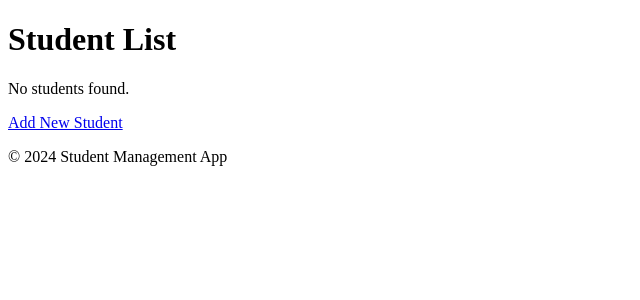
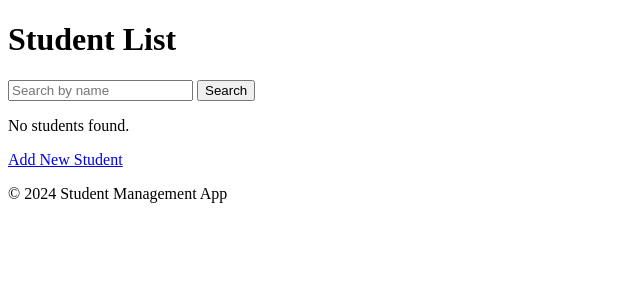
Before and after one commit to uocli/gng5300a-student-management, a Django app: page / in a window 1280 px wide. Shown: the part 116-416 px from the top of the page, without its empty margins (0-640 px from the left). Run offline with Django 4.2, Linux system fonts and the light colour scheme; data that the repository does not hold is empty.

Commit message:
Added Student Search

```diff
--- a/student_management/api/forms.py
+++ b/student_management/api/forms.py
@@ -13,6 +13,10 @@ class StudentForm(forms.ModelForm):
             "enrollment_date",
             "grade",
         ]
+        widgets = {
+            "date_of_birth": forms.DateInput(attrs={"type": "date"}),
+            "enrollment_date": forms.DateInput(attrs={"type": "date"}),
+        }
 
     # Custom validation for the email field
     def clean_email(self):
--- a/student_management/api/templates/student_list.html
+++ b/student_management/api/templates/student_list.html
@@ -4,6 +4,11 @@
 
 {% block content %}
     <h1>Student List</h1>
+    <!-- Search bar -->
+    <form method="GET" action="{% url 'student-list' %}">
+        <input type="text" name="q" value="{{ query }}" placeholder="Search by name">
+        <button type="submit">Search</button>
+    </form>
     {% if students %}
         <table>
             <thead>
--- a/student_management/api/urls.py
+++ b/student_management/api/urls.py
@@ -2,7 +2,7 @@ from django.urls import path
 from django.contrib.auth import views as auth_views
 
 from .views import (
-    StudentListView,
+    student_list,
     StudentDetailView,
     student_edit,
     student_create,
@@ -14,9 +14,9 @@ urlpatterns = [
     path("login/", auth_views.LoginView.as_view(), name="login"),
     path("logout/", auth_views.LogoutView.as_view(), name="logout"),
     # Other URLs
-    path("", StudentListView.as_view(), name="student-list"),
-    path("students/<int:pk>/", StudentDetailView.as_view(), name="student-detail"),
-    path("students/create/", student_create, name="student-create"),
-    path("students/<int:pk>/edit/", student_edit, name="student-edit"),
-    path("student/<int:pk>/delete/", delete_student, name="student-delete"),
+    path("", student_list, name="student-list"),
+    path("<int:pk>/", StudentDetailView.as_view(), name="student-detail"),
+    path("create/", student_create, name="student-create"),
+    path("<int:pk>/edit/", student_edit, name="student-edit"),
+    path("<int:pk>/delete/", delete_student, name="student-delete"),
 ]
--- a/student_management/api/views.py
+++ b/student_management/api/views.py
@@ -3,6 +3,7 @@ from django.shortcuts import render, get_object_or_404, redirect
 from .forms import StudentForm
 from django.views.generic import ListView, DetailView
 from .models import Student
+from django.db.models import Q
 
 
 # Display a list of all students
@@ -26,7 +27,7 @@ def student_create(request):
         form = StudentForm(request.POST)
         if form.is_valid():
             form.save()
-            return redirect("student_list")
+            return redirect("student-list")
         else:
             # If the form is not valid, it will contain errors
             print(form.errors)
@@ -63,3 +64,16 @@ def delete_student(request, pk):
         return redirect("student-list")
 
     return render(request, "student_delete_confirm.html", {"student": student})
+
+
+def student_list(request):
+    query = request.GET.get("q", "")  # Get the search query from the GET request
+    students = Student.objects.all()  # Start with all students
+
+    if query:
+        # Filter students by first name or last name (case-insensitive)
+        students = students.filter(
+            Q(first_name__icontains=query) | Q(last_name__icontains=query)
+        )
+
+    return render(request, "student_list.html", {"students": students, "query": query})
```
